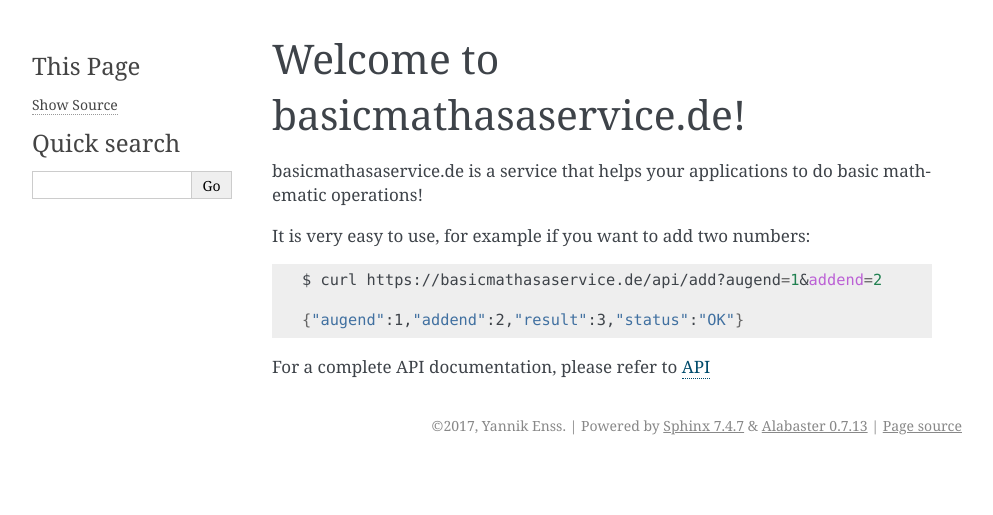
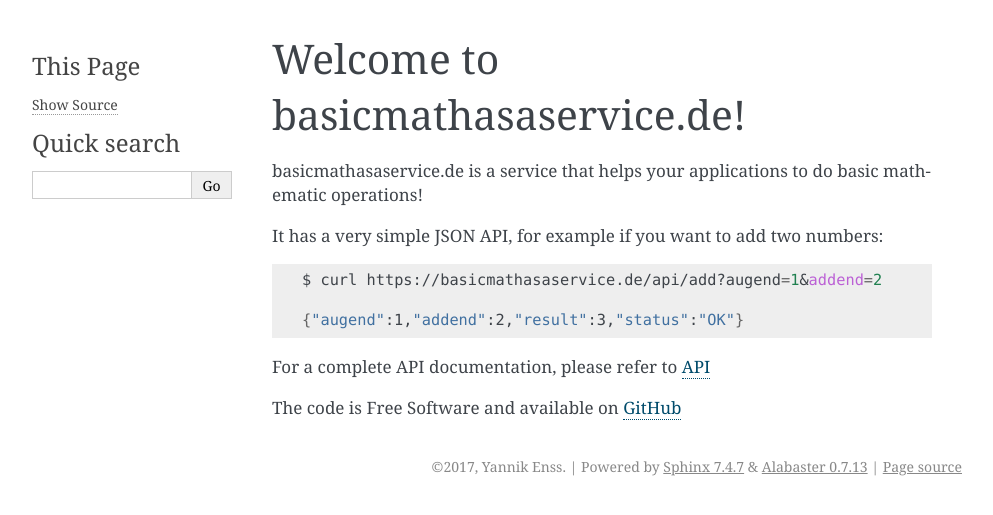
Before and after one commit to adnidor/basicmathasaservice, a Sphinx documentation site: the page built from doc/index.rst, in a window 1280 px wide. Shown: the top 515 px of the page, without its empty margins (148-1141 px from the left). Built offline with Sphinx 7.4.7, drawn with Linux system fonts in a browser that asks for light colours.

Commit message:
updated docs

```diff
--- a/doc/index.rst
+++ b/doc/index.rst
@@ -5,7 +5,7 @@
 
 basicmathasaservice.de is a service that helps your applications to do basic mathematic operations!
 
-It is very easy to use, for example if you want to add two numbers:
+It has a very simple JSON API, for example if you want to add two numbers:
 
 .. code-block:: bash
 
@@ -15,6 +15,8 @@
 
 For a complete API documentation, please refer to :doc:`api`
 
+The code is Free Software and available on `GitHub <https://github.com/adnidor/basicmathasaservice>`_
+
 .. toctree::
    :hidden:
    :glob:
```
Also changed, not shown: 5 other files.
